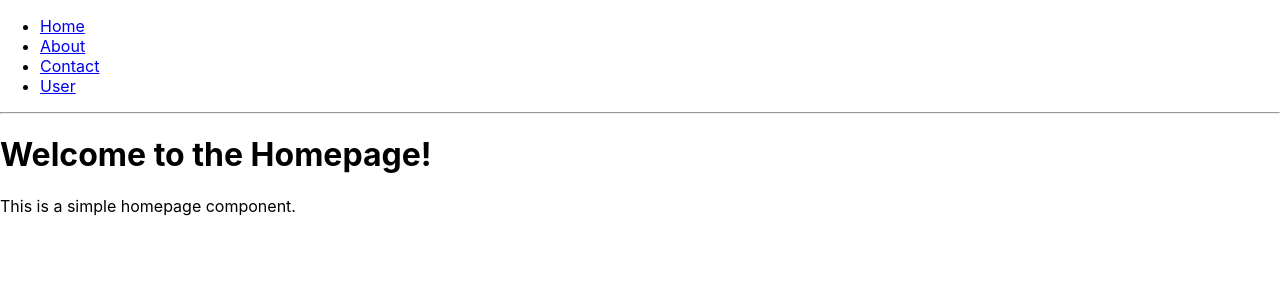
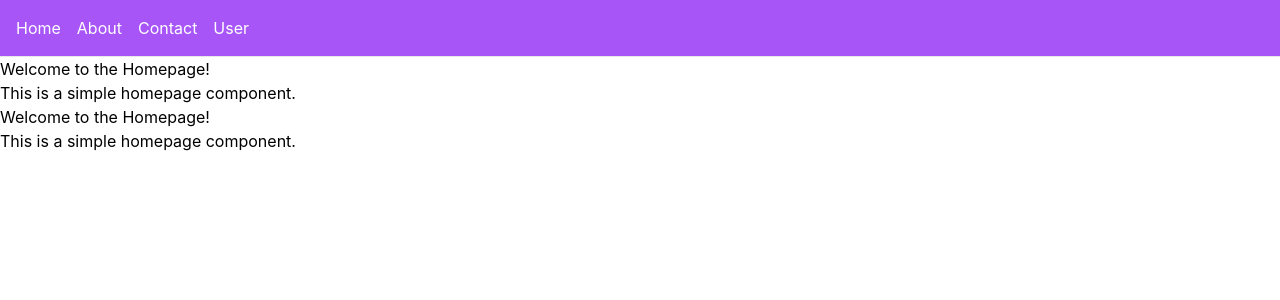
Before and after one commit to jon-oscar/code-cracker, a React (Create React App) app in the folder client/: page / in a window 1280 px wide. Shown: the top 300 px of the page. Built offline with nearby package versions, Linux system fonts and the light colour scheme.

Commit message:
Add tailwindcss

```diff
--- a/client/package.json
+++ b/client/package.json
@@ -30,7 +30,8 @@
     "eslint-plugin-react": "^7.33.2",
     "eslint-plugin-tailwindcss": "^3.14.3",
     "eslint-plugin-testing-library": "^6.2.0",
-    "prettier": "^3.2.5"
+    "prettier": "^3.2.5",
+    "tailwindcss": "^3.4.1"
   },
   "eslintConfig": {
     "extends": [
--- a/client/src/Layout.tsx
+++ b/client/src/Layout.tsx
@@ -3,22 +3,31 @@ import { Outlet } from 'react-router-dom';
 
 export default function Layout(): JSX.Element {
   return (
-    <div>
+    <div className='flex flex-col min-h-screen'>
       {/* A "layout route" is a good place to put markup you want to
           share across all the pages on your site, like navigation. */}
-      <nav>
-        <ul>
+
+      <nav className='bg-purple-500 text-white p-4'>
+        <ul className='flex space-x-4'>
           <li>
-            <a href='/'>Home</a>
+            <a href='/' className='hover:underline'>
+              Home
+            </a>
           </li>
           <li>
-            <a href='/about'>About</a>
+            <a href='/about' className='hover:underline'>
+              About
+            </a>
           </li>
           <li>
-            <a href='/contact'>Contact</a>
+            <a href='/contact' className='hover:underline'>
+              Contact
+            </a>
           </li>
           <li>
-            <a href='/user'>User</a>
+            <a href='/user' className='hover:underline'>
+              User
+            </a>
           </li>
         </ul>
       </nav>
@@ -28,6 +37,10 @@ export default function Layout(): JSX.Element {
           so you can think about this <Outlet> as a placeholder for
           the child routes we defined above. */}
       <Outlet />
+
+      <div className='flex-grow'>
+        <Outlet />
+      </div>
     </div>
   );
 }
--- a/client/src/index.css
+++ b/client/src/index.css
@@ -1,3 +1,7 @@
+@tailwind base;
+@tailwind components;
+@tailwind utilities;
+
 body {
   margin: 0;
   font-family: -apple-system, BlinkMacSystemFont, 'Segoe UI', 'Roboto', 'Oxygen',
--- /dev/null
+++ b/client/tailwind.config.js
@@ -0,0 +1,8 @@
+/** @type {import('tailwindcss').Config} */
+module.exports = {
+  content: ['./src/**/*.{js,jsx,ts,tsx}'],
+  theme: {
+    extend: {},
+  },
+  plugins: [],
+};
```
Also changed, not shown: 1 other file (tests, documents, lock files or other folders).
